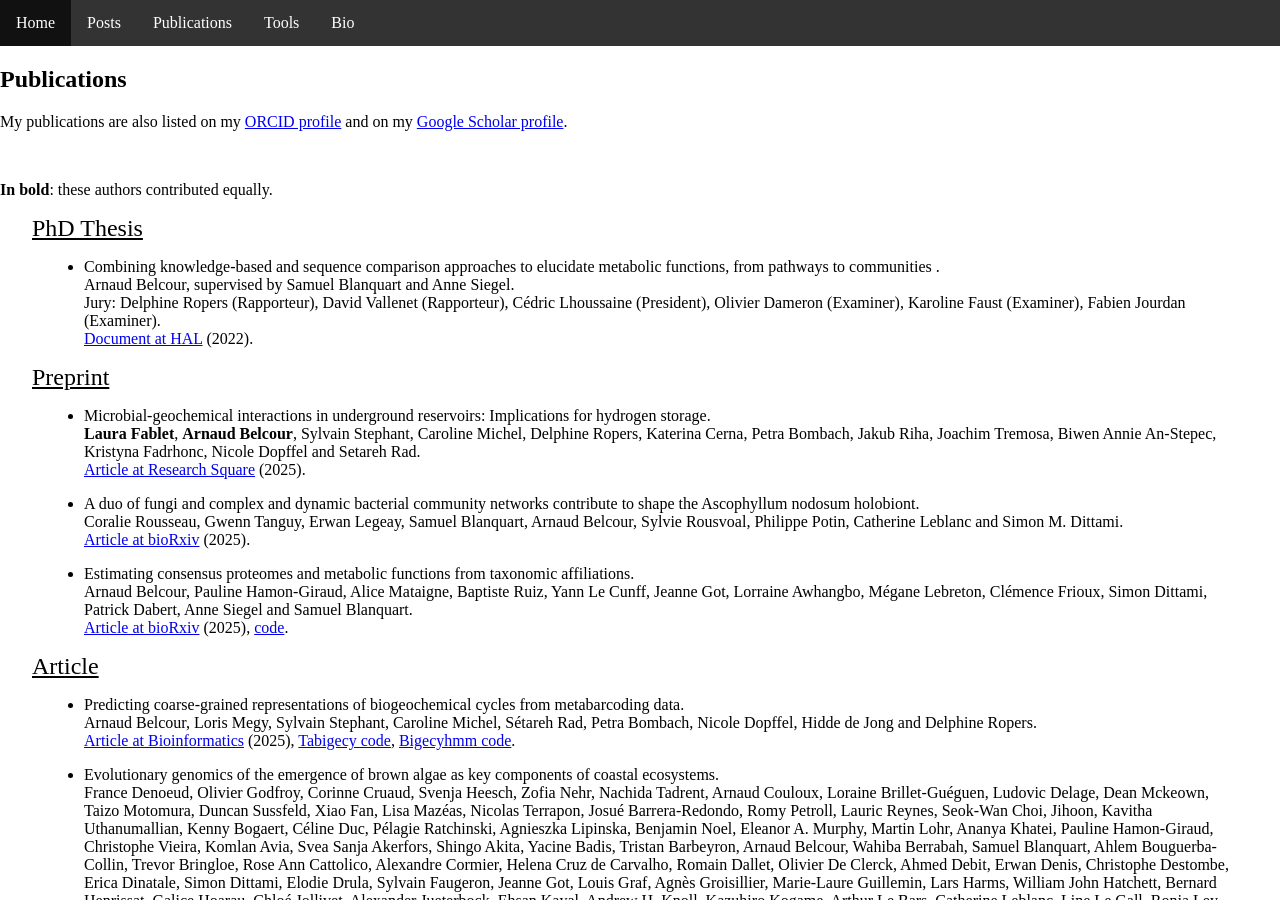
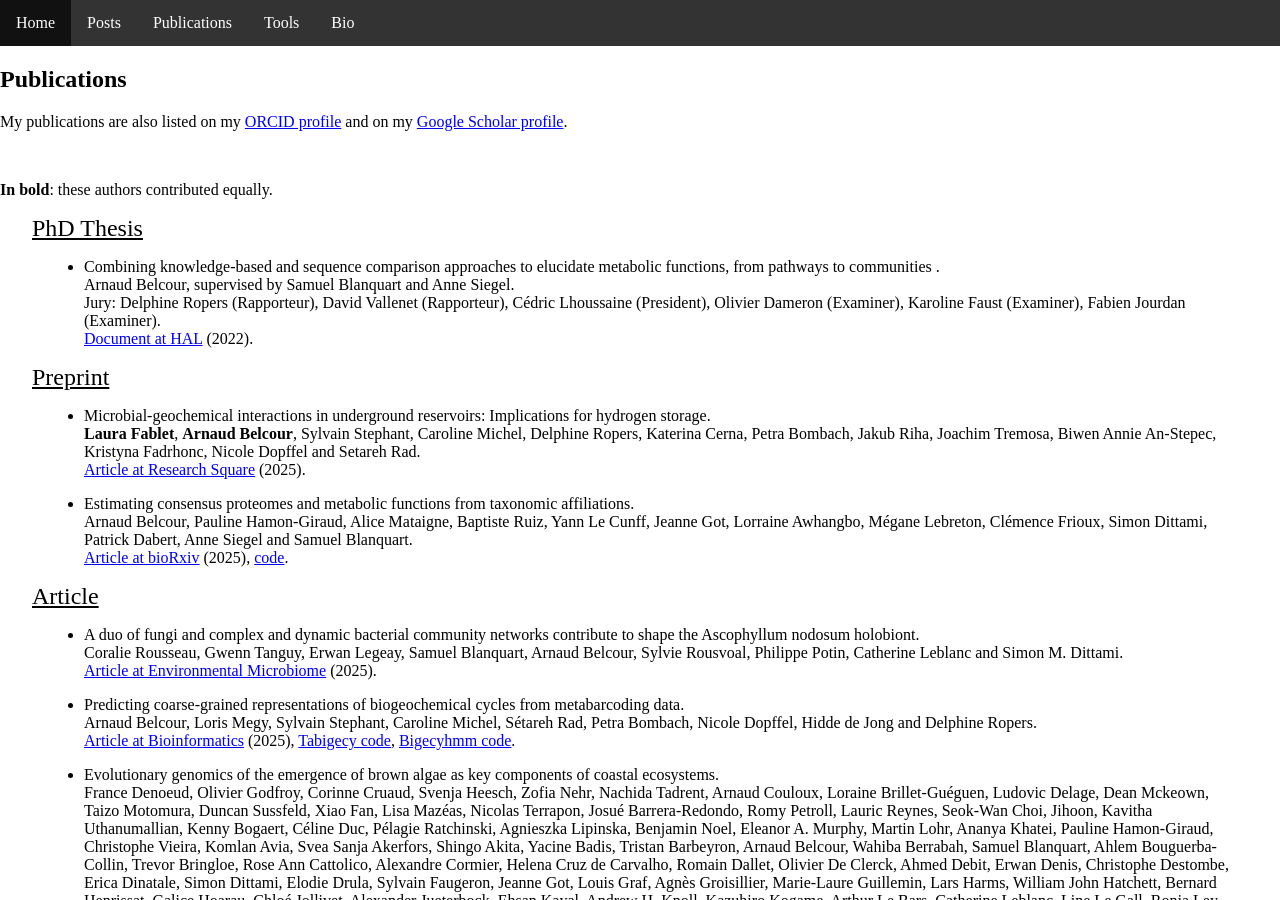
Before and after one commit to ArnaudBelcour/blog, a Jekyll site: the page built from pages/publications.html, in a window 1280 px wide and 900 px high. Built offline with Jekyll 4.4.1, drawn with Linux system fonts in a browser that asks for light colours; some of the changed lines change nothing that is shown.

Commit message:
Update publications page.

```diff
--- a/pages/publications.html
+++ b/pages/publications.html
@@ -28,12 +28,6 @@ permalink: pages/publications/
 			</p>
 		</li>
 		<li>
-			<p> A duo of fungi and complex and dynamic bacterial community networks contribute to shape the Ascophyllum nodosum holobiont. <br>
-				Coralie Rousseau, Gwenn Tanguy, Erwan Legeay, Samuel Blanquart, Arnaud Belcour, Sylvie Rousvoal, Philippe Potin, Catherine Leblanc and Simon M. Dittami. <br>
-				<a href='https://doi.org/10.1101/2025.03.20.643298'>Article at bioRxiv</a> (2025).
-			</p>
-		</li>
-		<li>
 			<p> Estimating consensus proteomes and metabolic functions from taxonomic affiliations. <br>
 				Arnaud Belcour, Pauline Hamon-Giraud, Alice Mataigne, Baptiste Ruiz, Yann Le Cunff, Jeanne Got, Lorraine Awhangbo, Mégane Lebreton, Clémence Frioux, Simon Dittami, Patrick Dabert, Anne Siegel and Samuel Blanquart. <br>
 				<a href='https://doi.org/10.1101/2022.03.16.484574'>Article at bioRxiv</a> (2025), <a href='https://github.com/AuReMe/esmecata'>code</a>.
@@ -42,6 +36,12 @@ permalink: pages/publications/
 	</ul>
 	<h2>Article</h2>
 	<ul>
+		<li>
+			<p> A duo of fungi and complex and dynamic bacterial community networks contribute to shape the Ascophyllum nodosum holobiont. <br>
+				Coralie Rousseau, Gwenn Tanguy, Erwan Legeay, Samuel Blanquart, Arnaud Belcour, Sylvie Rousvoal, Philippe Potin, Catherine Leblanc and Simon M. Dittami. <br>
+				<a href='https://doi.org/10.1186/s40793-025-00825-z'>Article at Environmental Microbiome</a> (2025).
+			</p>
+		</li>
 		<li>
 			<p> Predicting coarse-grained representations of biogeochemical cycles from metabarcoding data. <br>
 				Arnaud Belcour, Loris Megy, Sylvain Stephant, Caroline Michel, Sétareh Rad, Petra Bombach, Nicole Dopffel, Hidde de Jong and Delphine Ropers. <br>
```
